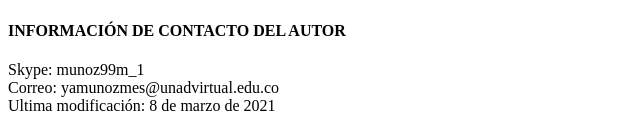
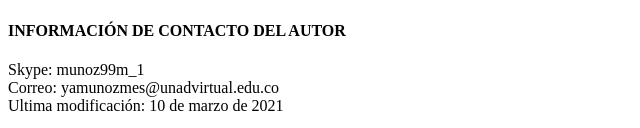
Before and after one commit to AlexandraMesias/DSW-AlexandraMu-oz, a plain HTML site: page Fase 2/design.html in a window 1280 px wide. Shown: the part 2002-2130 px from the top of the page, 0-640 px from the left. Drawn offline with Linux system fonts and the light colour scheme.

Commit message:
fase 2
cambio fecha de modificación

```diff
--- a/Fase 2/design.html
+++ b/Fase 2/design.html
@@ -95,7 +95,7 @@
         <p>
             Skype: munoz99m_1 <br>
             Correo: yamunozmes@unadvirtual.edu.co <br>
-            Ultima modificación: 8 de marzo de 2021
+            Ultima modificación: 10 de marzo de 2021
         </p>
 
     </footer>
```
